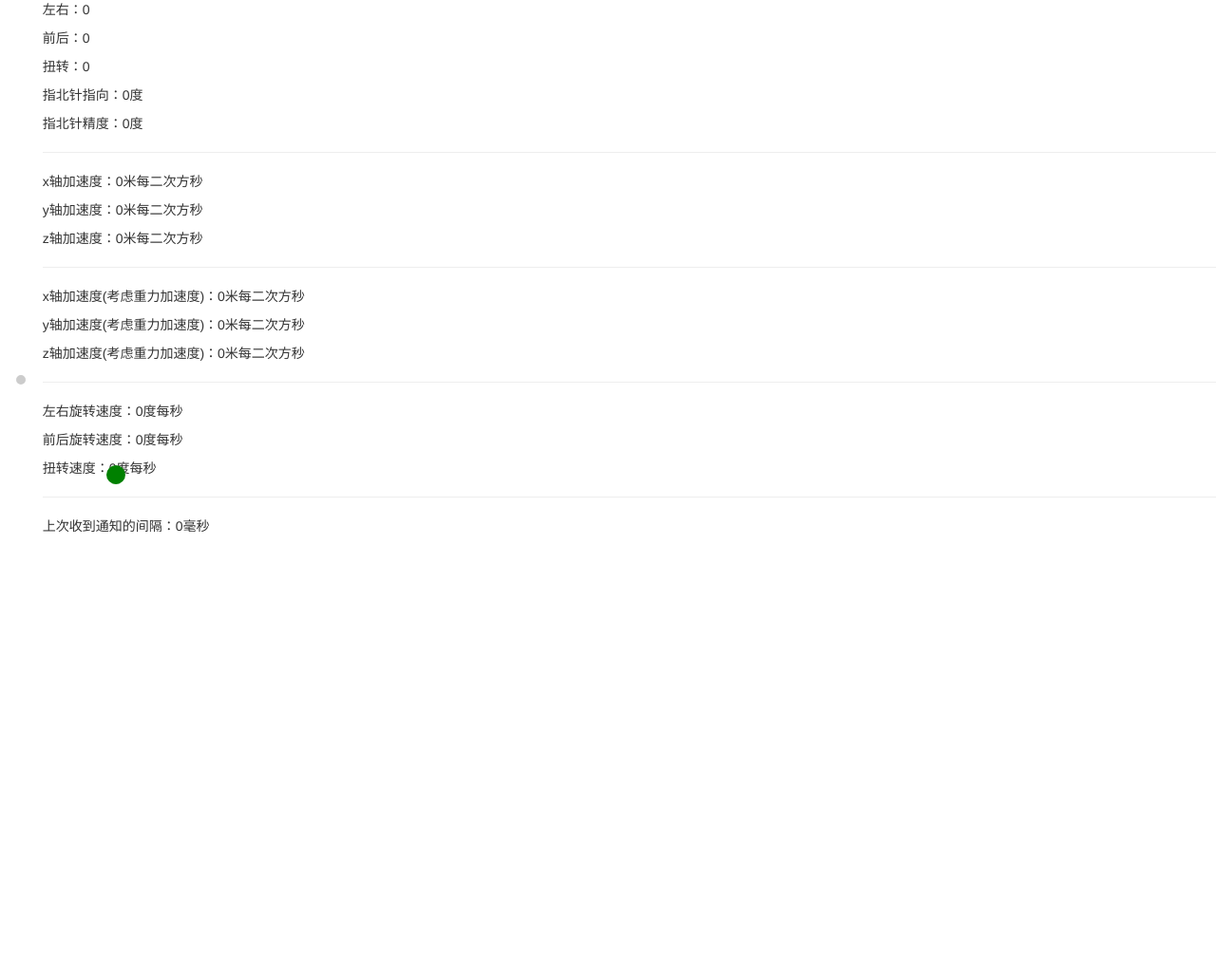
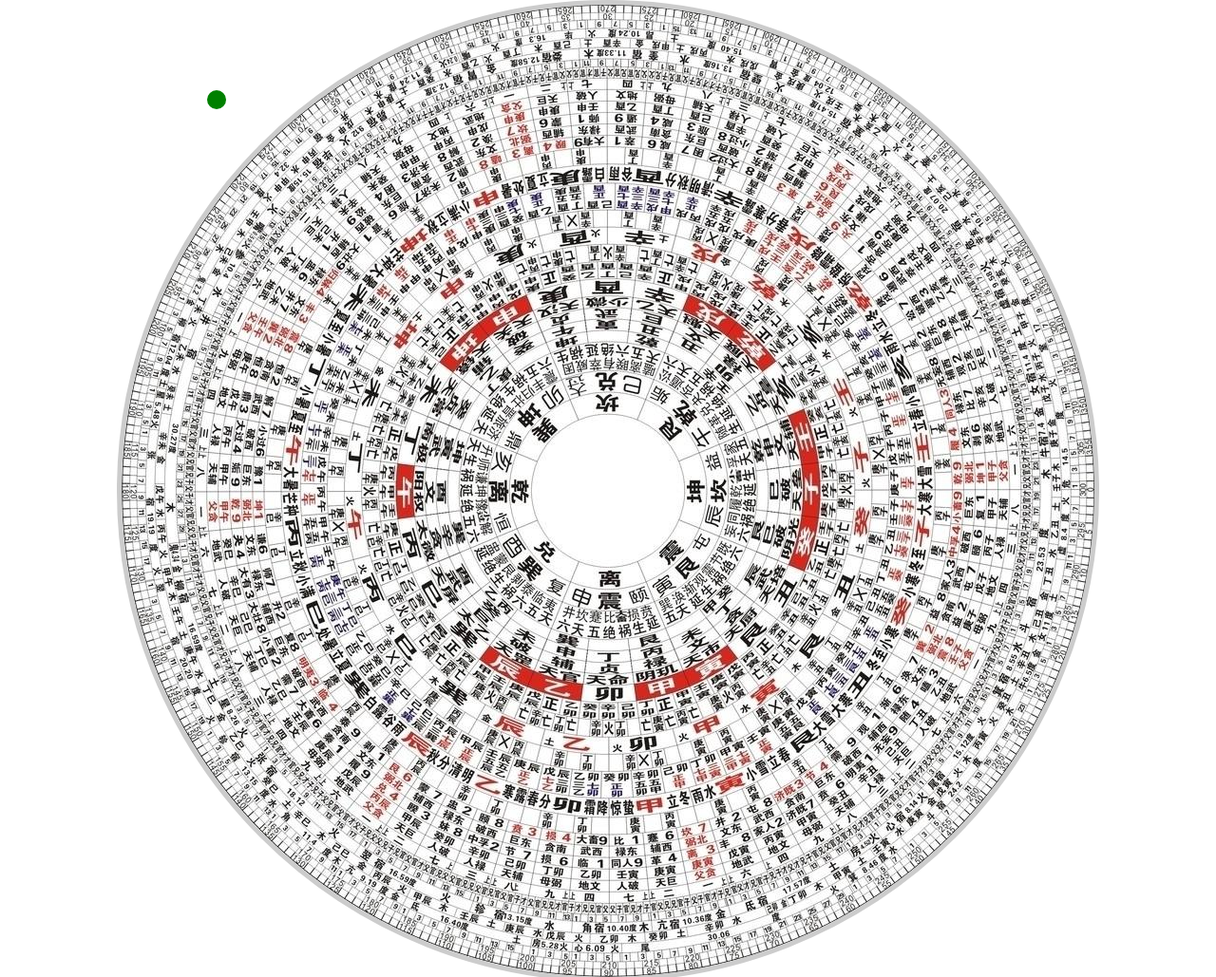
Before and after one commit to eidors/compass, a plain HTML site: page index.html in a window 1280 px wide. Shown: the top 1029 px of the page at 95% size. Before the commit the page ends 800 px from the top, so only its background shows below. Drawn offline with nearby package versions, Linux system fonts and the light colour scheme.

Commit message:
remove error
remove error

```diff
--- a/index.html
+++ b/index.html
@@ -44,14 +44,21 @@
     </style>
 </head>
 
-<body class="height100p table">
-    <div class="height100p table-cell">
-        <div class="garden div-center">
-            <div class="ball"></div>
+<body class="height100p">
+    <div class="hide">
+        <h3>It's just work in mabile phone</h3>
+    </div>
+    <div class="height100p table">
+        <div class="height100p table-cell">
+            <div class="garden div-center">
+                <img class="img-circle img-responsive" src="image/baguo-compass.jpg">
+                <div class="ball"></div>
+            </div>
+            <pre class="output hide"></pre>
         </div>
     </div>
 
-    <div class="">
+    <div class="hide">
         <p>左右：<span id="alpha">0</span>
         </p>
         <p>前后：<span id="beta">0</span>
```
